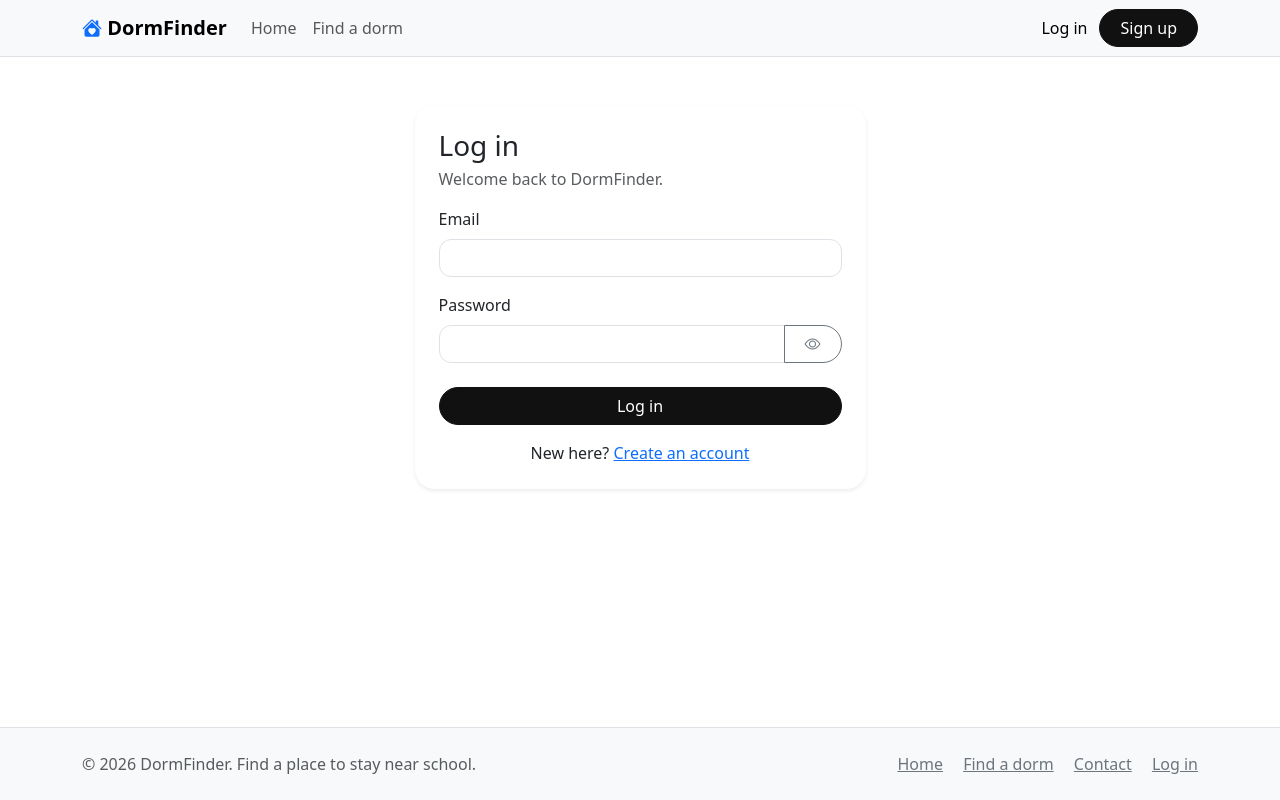
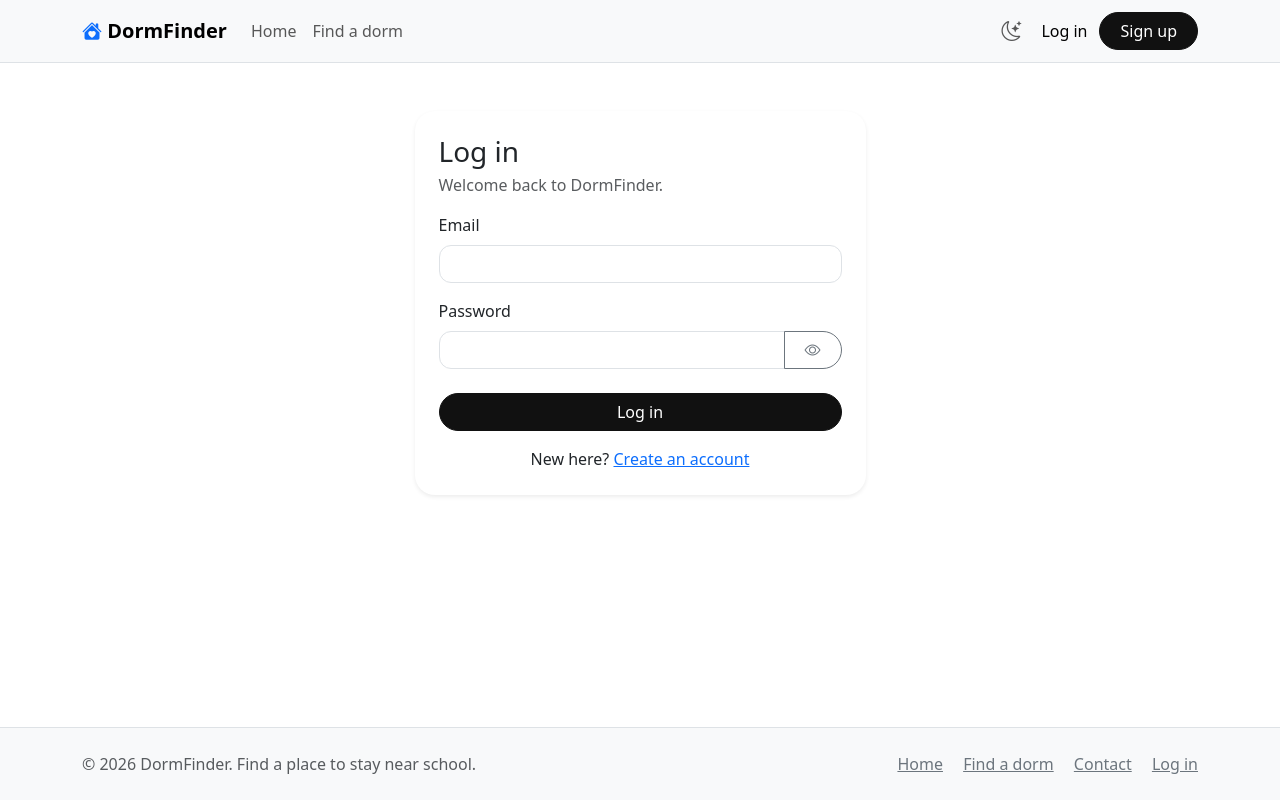
Before and after one commit to chelseabianes28-hue/dormfinder, a PHP site: page /login.php in a window 1280 px wide. Run offline with PHP 8.4, Linux system fonts and the light colour scheme.

Commit message:
Add dark mode styles and theme toggle button in navbar

```diff
--- /dev/null
+++ b/assets/css/theme.css
@@ -0,0 +1,69 @@
+/* Theme toggle and dark mode (Bootstrap 5.3 switches colors with data-bs-theme="dark") */
+
+.theme-toggle {
+  background: transparent;
+  border: 0;
+  cursor: pointer;
+}
+
+[data-bs-theme="dark"] .btn-primary {
+  --bs-btn-color: #111;
+  --bs-btn-bg: #f1f1f1;
+  --bs-btn-border-color: #f1f1f1;
+  --bs-btn-hover-color: #111;
+  --bs-btn-hover-bg: #d6d6d6;
+  --bs-btn-hover-border-color: #d6d6d6;
+  --bs-btn-active-color: #111;
+  --bs-btn-active-bg: #c4c4c4;
+  --bs-btn-active-border-color: #c4c4c4;
+  --bs-btn-disabled-color: #111;
+  --bs-btn-disabled-bg: #f1f1f1;
+  --bs-btn-disabled-border-color: #f1f1f1;
+}
+
+[data-bs-theme="dark"] .circle-btn {
+  background: #f1f1f1;
+  color: #111;
+}
+
+[data-bs-theme="dark"] .circle-btn:hover {
+  background: #d6d6d6;
+  color: #111;
+}
+
+[data-bs-theme="dark"] .chip {
+  background: var(--bs-tertiary-bg);
+  border-color: var(--bs-border-color);
+}
+
+[data-bs-theme="dark"] .chip:hover,
+[data-bs-theme="dark"] .chip.active {
+  background: #f1f1f1;
+  color: #111;
+  border-color: #f1f1f1;
+}
+
+[data-bs-theme="dark"] .filter-chip {
+  background: #3a2a45;
+  color: #ead7f3;
+  border: 0;
+}
+
+[data-bs-theme="dark"] .filter-chip:hover,
+[data-bs-theme="dark"] .filter-chip.active {
+  background: #f1f1f1;
+  color: #111;
+}
+
+[data-bs-theme="dark"] .search-bar .input-group {
+  box-shadow: 0 0.25rem 1rem rgba(0, 0, 0, 0.5);
+}
+
+/* Dark map tiles */
+[data-bs-theme="dark"] .leaflet-tile-pane {
+  filter: invert(1) hue-rotate(180deg) brightness(0.95) contrast(0.9);
+}
+
+[data-bs-theme="dark"] .leaflet-container {
+  background: #1b1d1f;
+}
--- a/includes/header.php
+++ b/includes/header.php
@@ -27,7 +27,12 @@ function nav_active(string $page): string
 // Local paths go through url(); full https:// links are used as they are.
 function asset_href(string $path): string
 {
-    return preg_match('#^https?://#', $path) ? $path : url($path);
+    if (preg_match('#^https?://#', $path)) {
+        return $path;
+    }
+    // Add the file's save time, so the browser loads the newest version after every change.
+    $file = dirname(__DIR__) . '/' . $path;
+    return url($path) . (is_file($file) ? '?v=' . filemtime($file) : '');
 }
 ?>
 <!DOCTYPE html>
@@ -36,12 +41,21 @@ function asset_href(string $path): string
   <meta charset="UTF-8">
   <meta name="viewport" content="width=device-width, initial-scale=1">
   <title><?= e($pageTitle) ?> | DormFinder</title>
+  <script>
+    // Apply the saved theme right away so the page does not flash white.
+    (function () {
+      var theme = 'light';
+      try { theme = localStorage.getItem('df-theme') || 'light'; } catch (e) {}
+      document.documentElement.setAttribute('data-bs-theme', theme === 'dark' ? 'dark' : 'light');
+    })();
+  </script>
   <link rel="stylesheet" href="https://cdn.jsdelivr.net/npm/bootstrap@5.3.3/dist/css/bootstrap.min.css">
   <link rel="stylesheet" href="https://cdn.jsdelivr.net/npm/bootstrap-icons@1.11.3/font/bootstrap-icons.min.css">
   <?php foreach (($pageStyles ?? []) as $style): ?>
   <link rel="stylesheet" href="<?= e(asset_href($style)) ?>">
   <?php endforeach; ?>
-  <link rel="stylesheet" href="<?= url('assets/css/style.css') ?>">
+  <link rel="stylesheet" href="<?= e(asset_href('assets/css/style.css')) ?>">
+  <link rel="stylesheet" href="<?= e(asset_href('assets/css/theme.css')) ?>">
 </head>
 <body class="d-flex flex-column min-vh-100">
   <a class="visually-hidden-focusable" href="#main">Skip to main content</a>
@@ -69,6 +83,11 @@ function asset_href(string $path): string
           </ul>
 
           <ul class="navbar-nav align-items-lg-center gap-lg-1">
+            <li class="nav-item">
+              <button type="button" class="nav-link theme-toggle" id="themeToggle" aria-pressed="false" aria-label="Switch to dark mode">
+                <i class="bi bi-moon-stars fs-5" aria-hidden="true"></i><span class="d-lg-none ms-2">Dark mode</span>
+              </button>
+            </li>
             <?php if ($user): ?>
               <?php if ($user['role'] === 'student'): ?>
                 <li class="nav-item">
```
